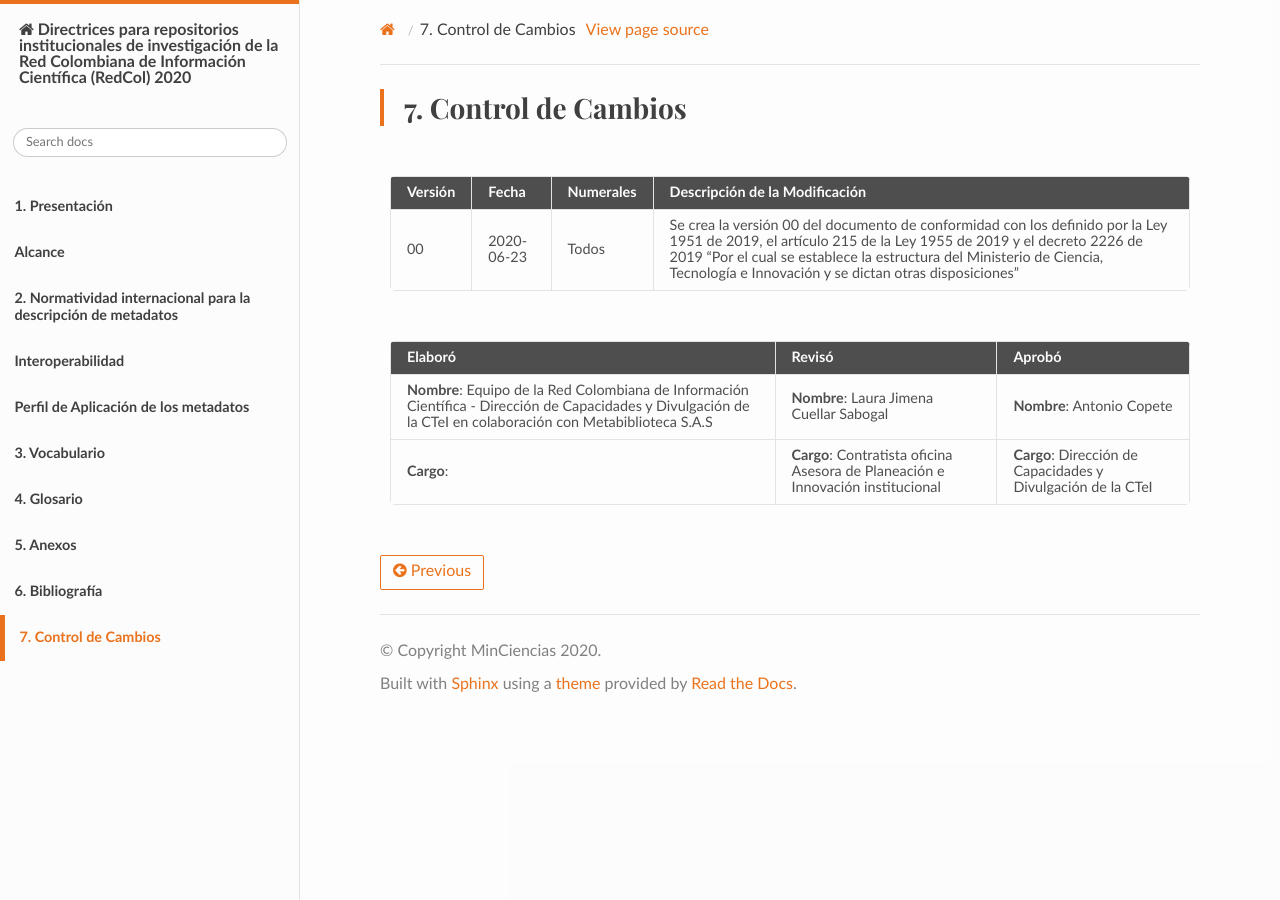
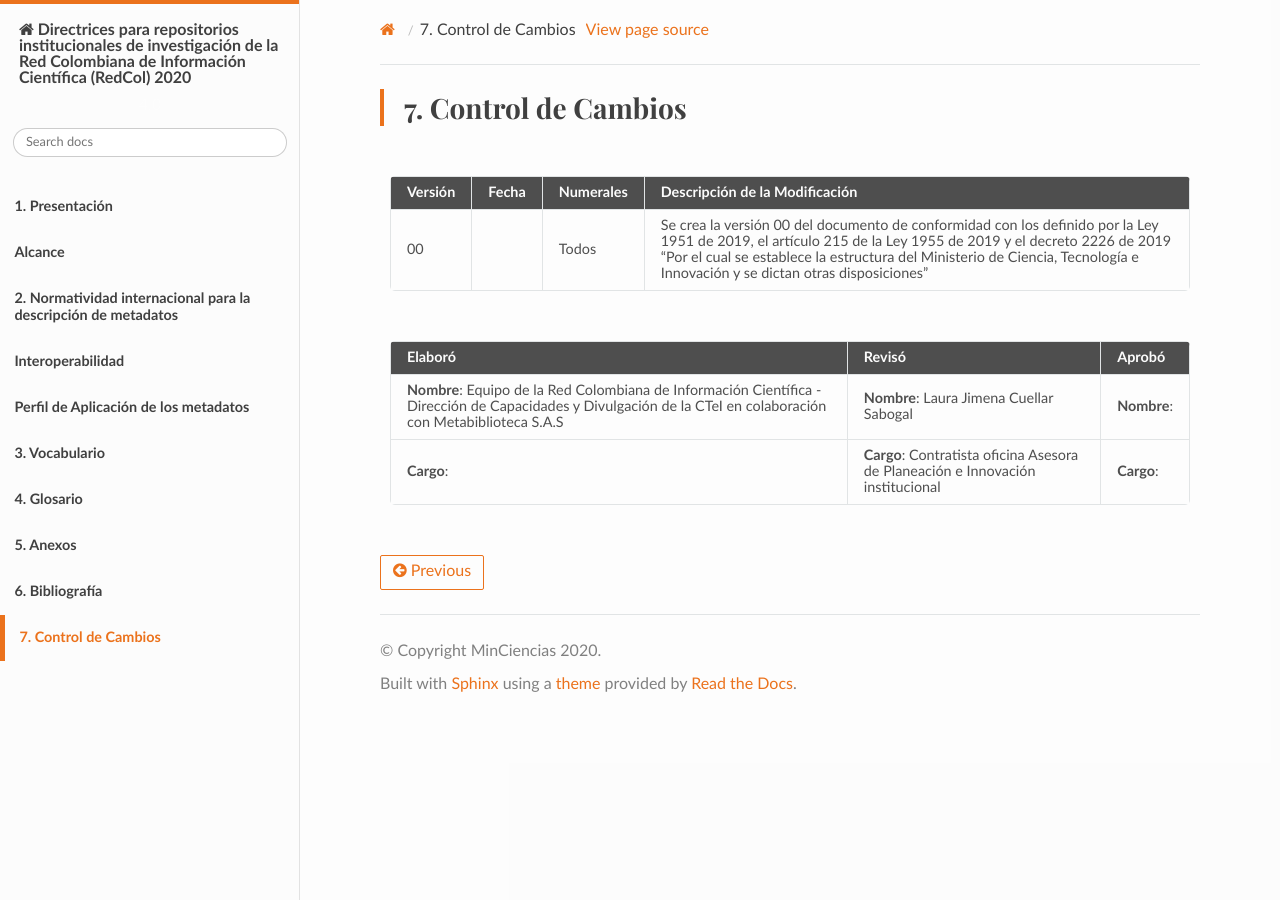
Before and after one commit to rcic/openaire4, a Sphinx documentation site: the page built from docs/controlcambios.rst, in a window 1280 px wide. Built offline with Sphinx 7.4.7 and the Read the Docs theme 2.0.0, drawn with Linux system fonts in a browser that asks for light colours; some web fonts are replaced; a script that is not in the unit is left out.

Commit message:
Update controlcambios.rst

```diff
--- a/docs/controlcambios.rst
+++ b/docs/controlcambios.rst
@@ -8,7 +8,7 @@
 +-----------+--------------+-------------+---------------------------------------------------------------------------------------------------------------------------------------------------------------------------------------------------------------------------------------------------------------------------------------------+
 | Versión   | Fecha        | Numerales   | Descripción de la Modificación                                                                                                                                                                                                                                                              |
 +===========+==============+=============+=============================================================================================================================================================================================================================================================================================+
-| 00        | 2020-06-23   | Todos       | Se crea la versión 00 del documento de conformidad con los definido por la Ley 1951 de 2019, el artículo 215 de la Ley 1955 de 2019 y el decreto 2226 de 2019 "Por el cual se establece la estructura del Ministerio de Ciencia, Tecnología e Innovación y se dictan otras disposiciones"   |
+| 00        |              | Todos       | Se crea la versión 00 del documento de conformidad con los definido por la Ley 1951 de 2019, el artículo 215 de la Ley 1955 de 2019 y el decreto 2226 de 2019 "Por el cual se establece la estructura del Ministerio de Ciencia, Tecnología e Innovación y se dictan otras disposiciones"   |
 +-----------+--------------+-------------+---------------------------------------------------------------------------------------------------------------------------------------------------------------------------------------------------------------------------------------------------------------------------------------------+
 
 +-------------------------------------------------------------------------+-----------------------------------------------------------------------------------+----------------------------------------------------------------+
@@ -16,7 +16,7 @@
 +=========================================================================+===================================================================================+================================================================+
 | **Nombre**: Equipo de la Red Colombiana de Información Científica -     |                                                                                   |                                                                |
 | Dirección de Capacidades y Divulgación de la CTeI                       |                                                                                   |                                                                |
-| en colaboración con Metabiblioteca S.A.S                                | **Nombre**: Laura Jimena Cuellar Sabogal                                          | **Nombre**: Antonio Copete                                     |
+| en colaboración con Metabiblioteca S.A.S                                | **Nombre**: Laura Jimena Cuellar Sabogal                                          | **Nombre**:                                                    |
 +-------------------------------------------------------------------------+-----------------------------------------------------------------------------------+----------------------------------------------------------------+
-| **Cargo**:                                                              | **Cargo**: Contratista oficina Asesora de Planeación e Innovación institucional   | **Cargo**: Dirección de Capacidades y Divulgación de la CTeI   |
+| **Cargo**:                                                              | **Cargo**: Contratista oficina Asesora de Planeación e Innovación institucional   | **Cargo**:                                                     |
 +-------------------------------------------------------------------------+-----------------------------------------------------------------------------------+----------------------------------------------------------------+
```
